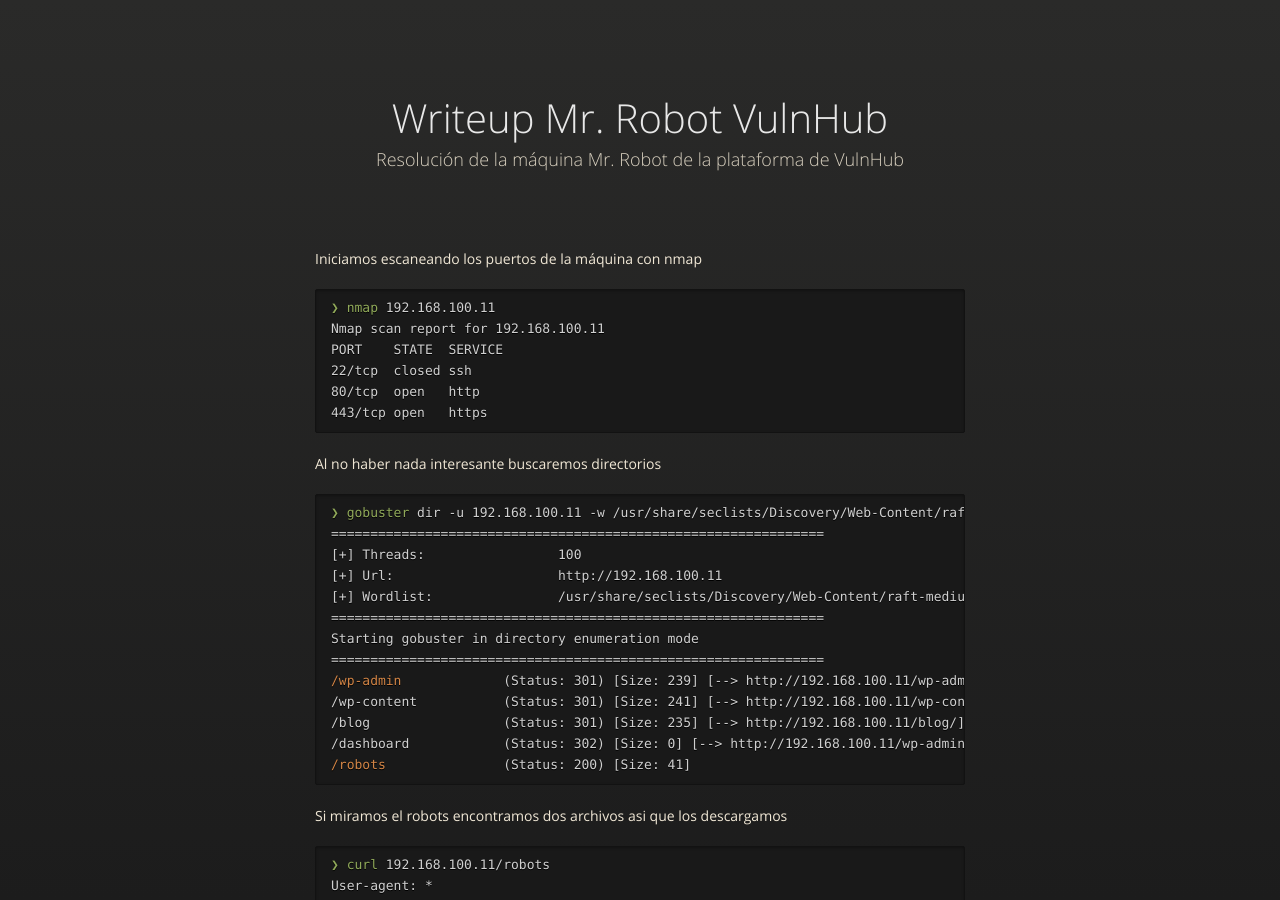
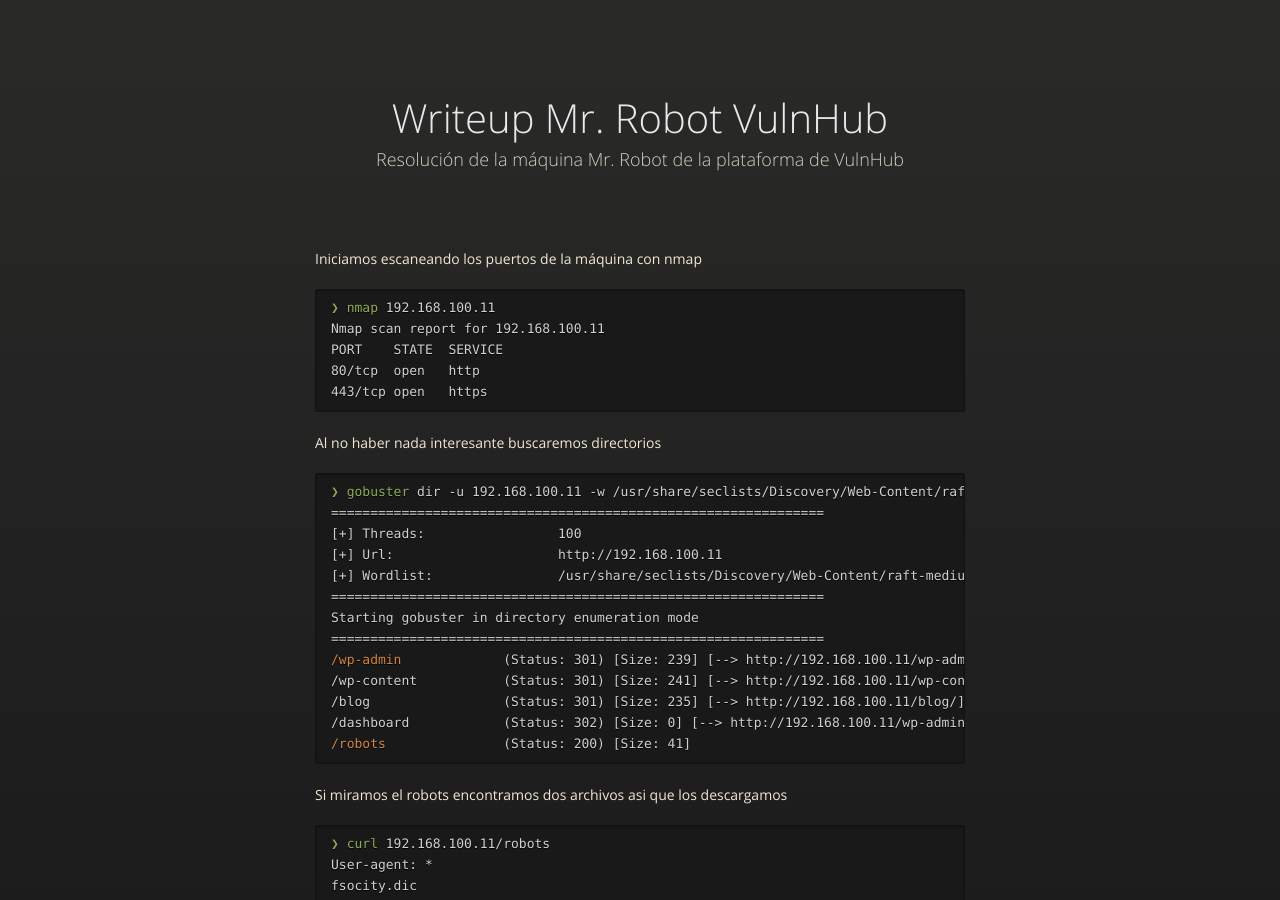
Before and after one commit to henryp911/gg-new.github.io, a Jekyll site: the page vulnhub/mr. robot/index.html, which Jekyll copies as it is, in a window 1280 px wide and 900 px high. Built offline with Jekyll 4.4.1, drawn with Linux system fonts in a browser that asks for light colours.

Commit message:
Update index.html

```diff
--- a/vulnhub/mr. robot/index.html
+++ b/vulnhub/mr. robot/index.html
@@ -45,7 +45,6 @@
 <code><span class="s2">❯ nmap</span><span class="p"> 192.168.100.11
 Nmap scan report for 192.168.100.11
 PORT    STATE  SERVICE
-22/tcp  closed ssh
 80/tcp  open   http
 443/tcp open   https</span>
 </code></pre></div></div>
```
